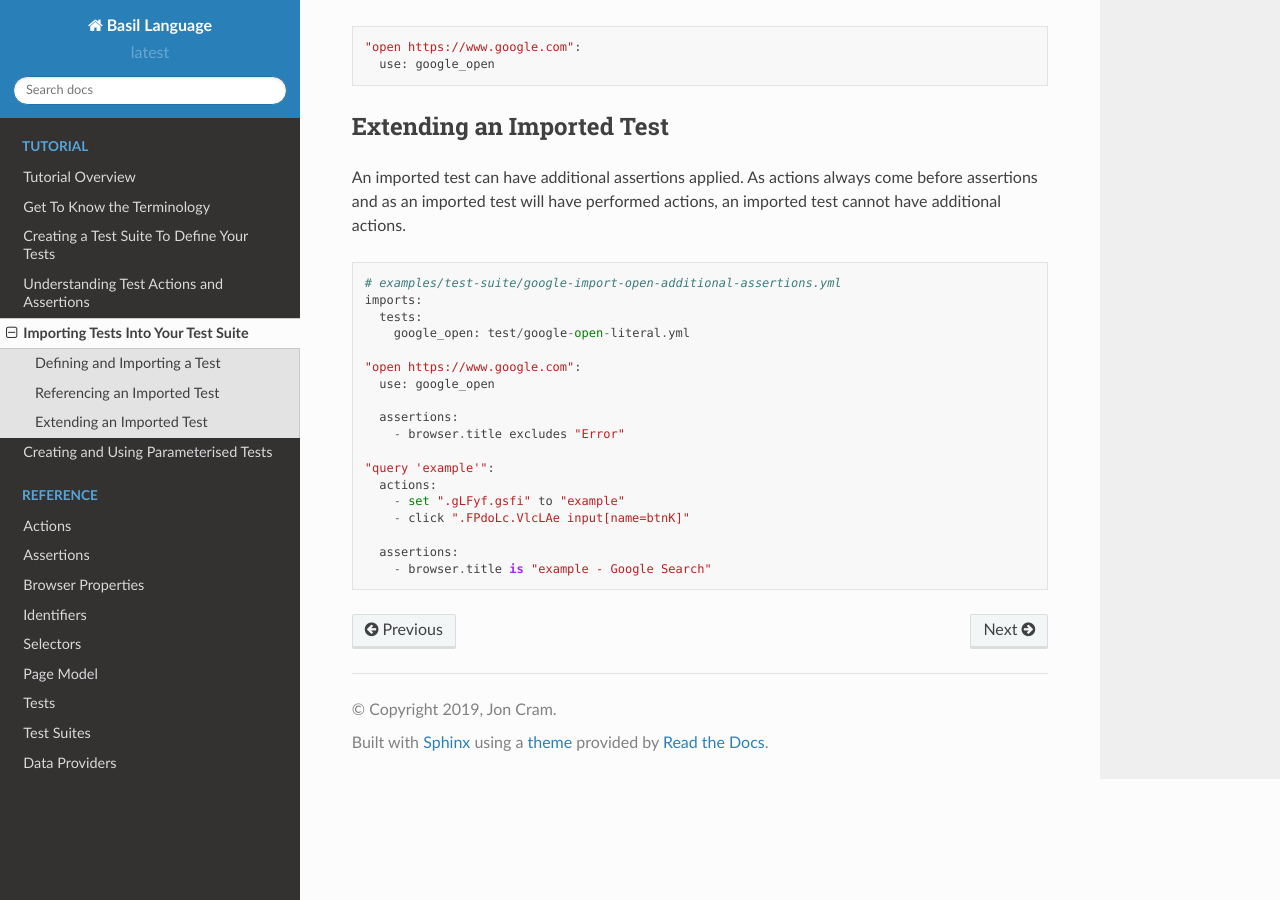
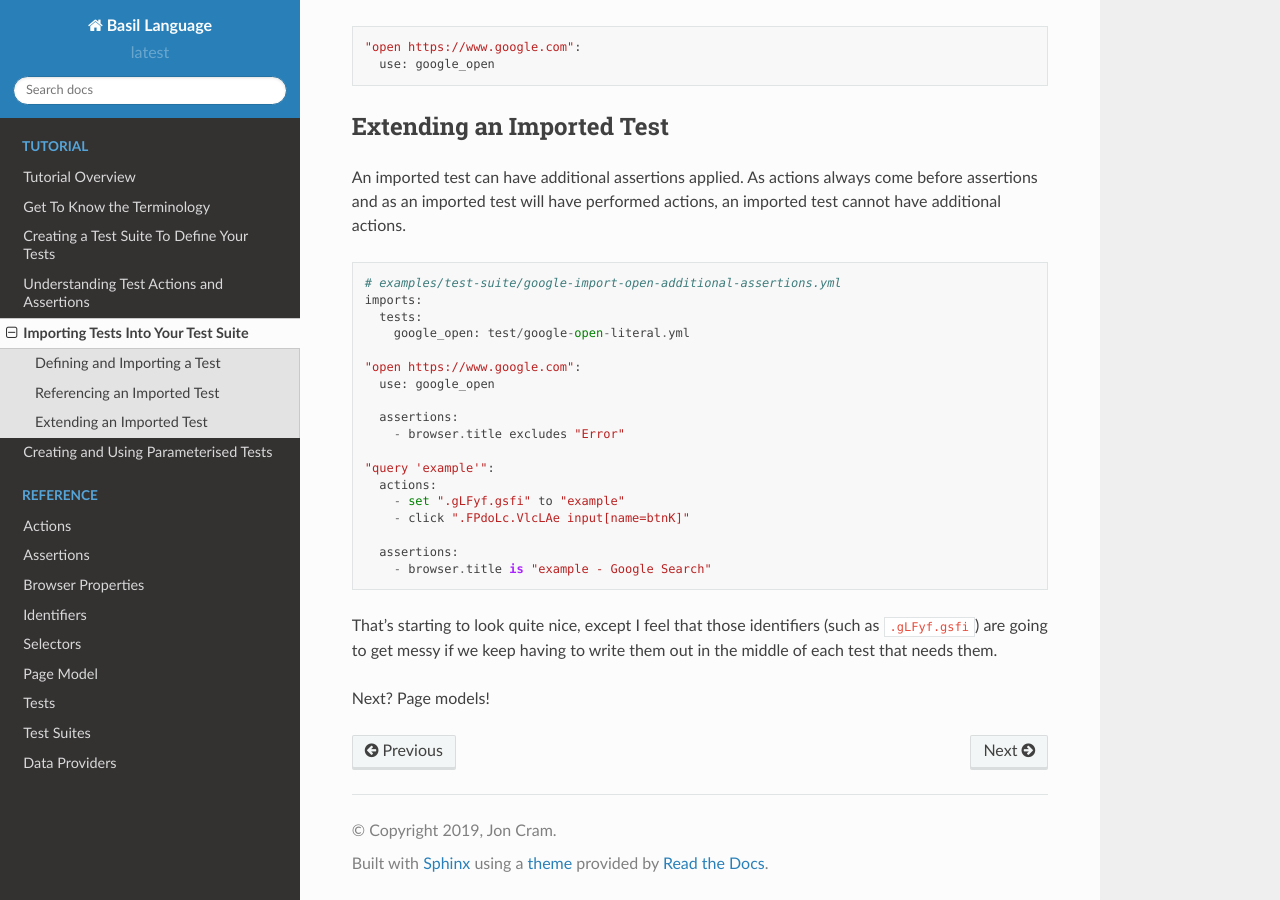
Before and after one commit to webignition/bas-spec, a Sphinx documentation site: the page built from docs/tutorial-import-test.rst, in a window 1280 px wide and 900 px high, scrolled down 1852 px. Built offline with Sphinx 7.4.7 and the Read the Docs theme 2.0.0, drawn with Linux system fonts in a browser that asks for light colours.

Commit message:
Tidy to test suite ref

```diff
--- a/docs/tutorial-import-test.rst
+++ b/docs/tutorial-import-test.rst
@@ -62,3 +62,8 @@ An imported test can have additional assertions applied. As actions always come
 test will have performed actions, an imported test cannot have additional actions.
 
 .. literalinclude:: includes/examples/test-suite/google-import-open-additional-assertions.yml
+
+That's starting to look quite nice, except I feel that those identifiers (such as ``.gLFyf.gsfi``) are going to get messy
+if we keep having to write them out in the middle of each test that needs them.
+
+Next? Page models!
--- a/docs/tutorial-test-suite.rst
+++ b/docs/tutorial-test-suite.rst
@@ -30,6 +30,7 @@ Let's start somewhere nice and simple. We want to
 Here's what that looks like in basil:
 
 .. _tutorial-test-suite-test-suite:
+
 
 .. literalinclude:: includes/examples/test-suite/google-search-query-literal.yml
 
```
